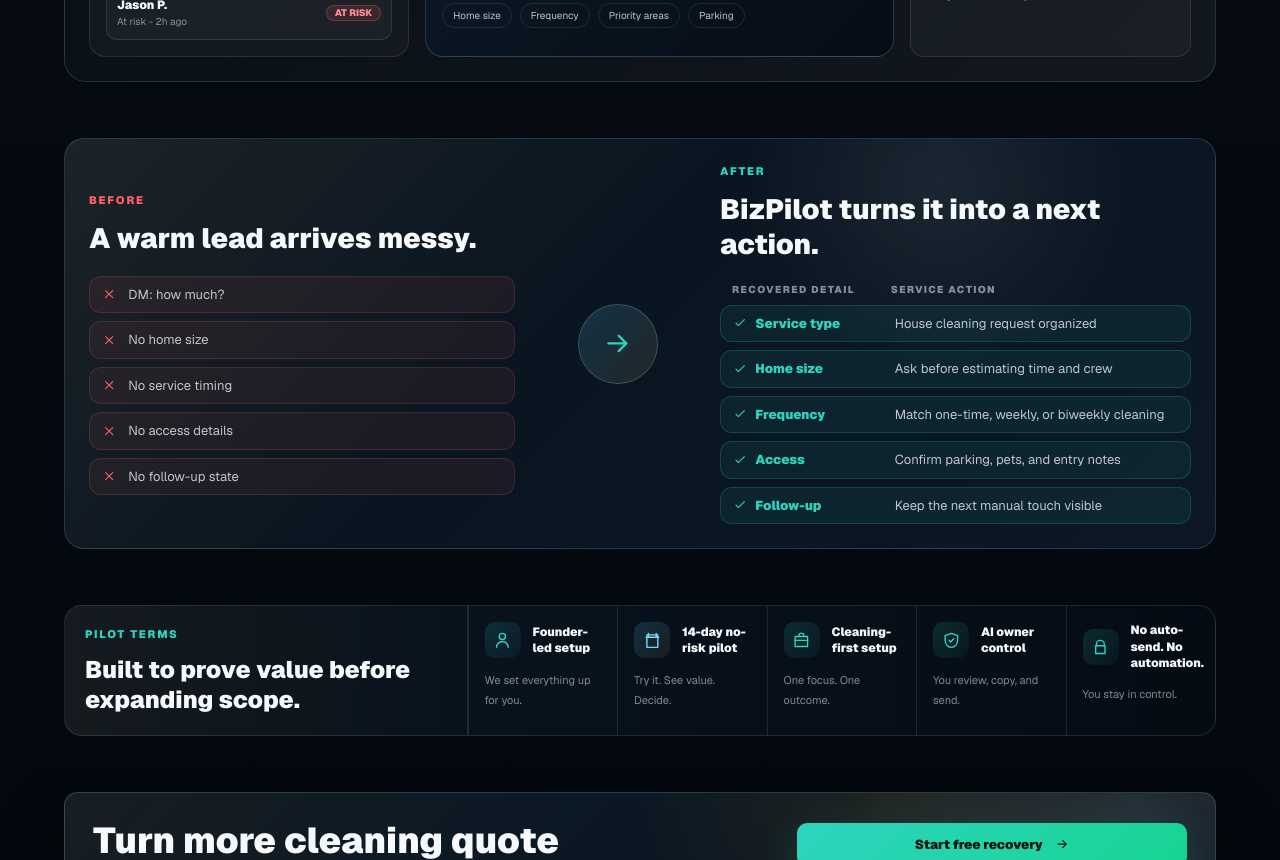
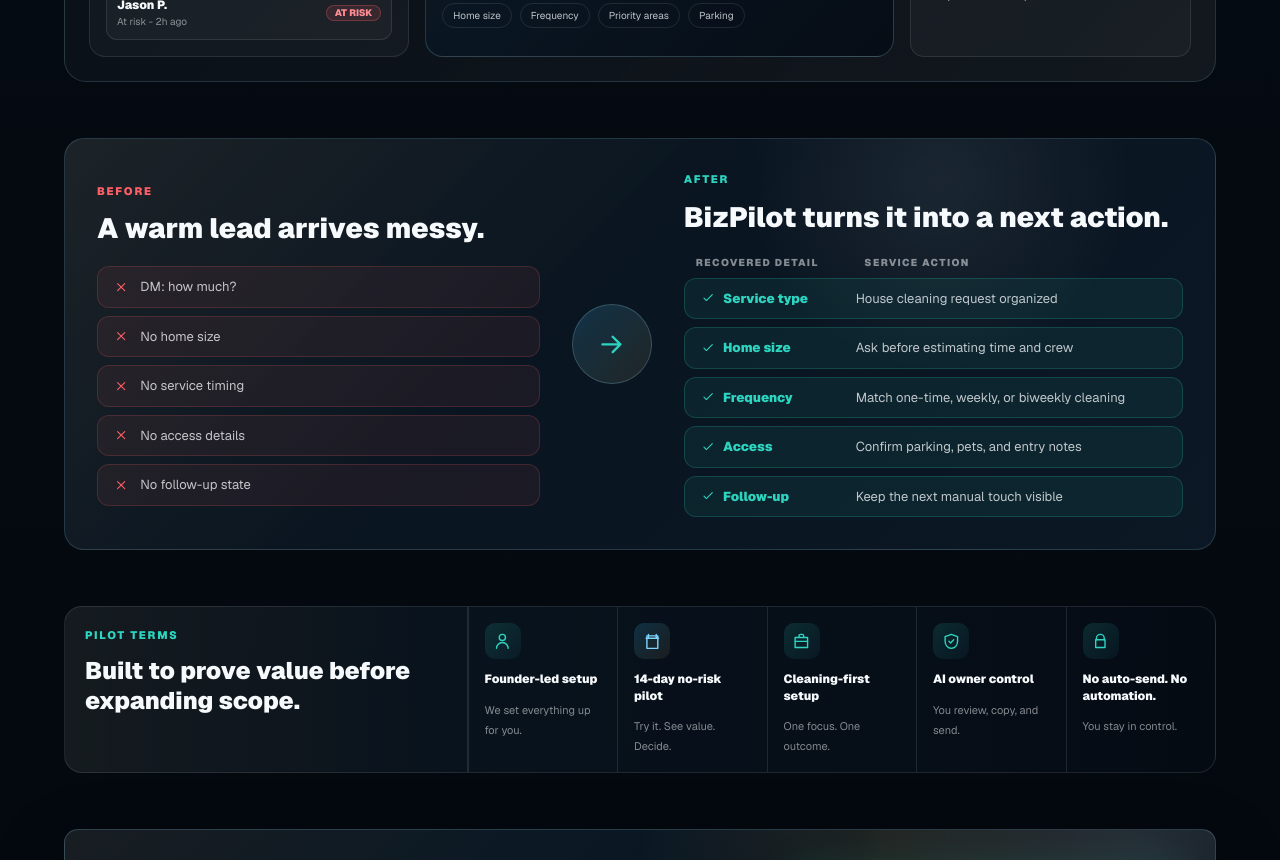
Before and after one commit to Moo0OooH/bizpilot-ai, a Next.js app: page / in a window 1280 px wide. Shown: the part 1940-2800 px from the top of the page. Built offline with nearby package versions, Linux system fonts and the light colour scheme.

Commit message:
fix: finalize homepage design

```diff
--- a/app/page.tsx
+++ b/app/page.tsx
@@ -311,7 +311,7 @@
   return (
     <section className="px-5 pb-6 sm:px-6">
       <div
-        className="mx-auto grid w-full max-w-[1180px] overflow-hidden rounded-[18px] border lg:grid-cols-[1.15fr_1.85fr]"
+        className="mx-auto grid w-full max-w-[1200px] overflow-hidden rounded-[18px] border lg:grid-cols-[1.15fr_1.85fr]"
         style={{
           background:
             "linear-gradient(135deg, rgba(37,43,46,0.58) 0%, rgba(13,19,26,0.95) 48%, rgba(7,16,25,0.96) 100%)",
@@ -752,14 +752,14 @@
     <section className="px-5 py-7 sm:px-6" id="comparison">
       <MarketingShell>
         <div
-          className="overflow-hidden rounded-[20px] border p-5 sm:p-6"
+          className="overflow-hidden rounded-[20px] border p-6 sm:p-8"
           style={{
             background:
               "radial-gradient(circle at 76% 10%, rgba(226,232,240,0.08), transparent 12rem), linear-gradient(135deg, rgba(48,55,58,0.56), rgba(10,22,34,0.94) 44%, rgba(12,25,38,0.94))",
             borderColor: "rgba(148,203,226,0.18)",
           }}
         >
-          <div className="grid gap-6 lg:grid-cols-[0.95fr_0.35fr_1.05fr] lg:items-center">
+          <div className="grid gap-7 lg:grid-cols-[minmax(0,0.94fr)_88px_minmax(0,1.06fr)] lg:items-center">
             <div>
               <p className="text-[11px] font-black uppercase tracking-[0.16em]" style={{ color: marketingTone.red }}>
                 Before
@@ -770,7 +770,7 @@
               <div className="mt-5 grid gap-2">
                 {before.map((item) => (
                   <div
-                    className="flex items-center gap-3 rounded-[12px] border px-3 py-2 text-[13px]"
+                    className="flex items-center gap-3 rounded-[12px] border px-4 py-2.5 text-[13px]"
                     key={item}
                     style={{ backgroundColor: "rgba(255,95,102,0.07)", borderColor: "rgba(255,95,102,0.18)", color: marketingTone.soft }}
                   >
@@ -813,7 +813,7 @@
                 </div>
                 {after.map((item) => (
                   <div
-                    className="grid gap-1.5 rounded-[12px] border px-3 py-2 text-[13px] sm:grid-cols-[0.55fr_1fr] sm:items-center"
+                    className="grid gap-1.5 rounded-[12px] border px-4 py-2.5 text-[13px] sm:grid-cols-[0.48fr_1fr] sm:items-center"
                     key={item.detail}
                     style={{ backgroundColor: "rgba(45,212,191,0.075)", borderColor: "rgba(45,212,191,0.20)", color: marketingTone.soft }}
                   >
@@ -871,7 +871,7 @@
                   key={item.title}
                   style={{ borderColor: marketingTone.border }}
                 >
-                  <div className="flex items-center gap-3">
+                  <div className="grid gap-3">
                     <span
                       className="flex h-9 w-9 shrink-0 items-center justify-center rounded-[10px] text-[17px]"
                       style={{
@@ -884,7 +884,7 @@
                     >
                       <MarketingIcon name={item.icon} />
                     </span>
-                    <h3 className="text-[12px] font-black leading-snug" style={{ color: marketingTone.text }}>
+                    <h3 className="min-w-0 text-[12px] font-black leading-snug" style={{ color: marketingTone.text }}>
                       {item.title}
                     </h3>
                   </div>
```
